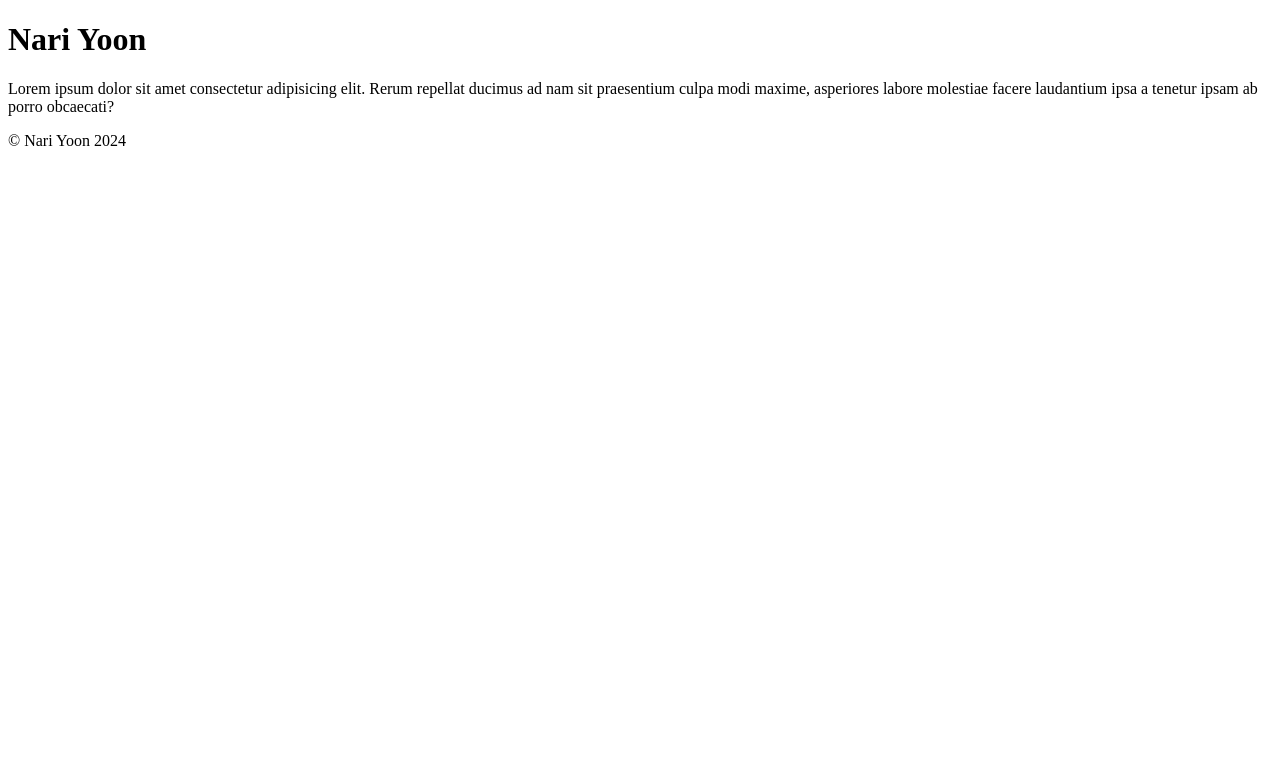
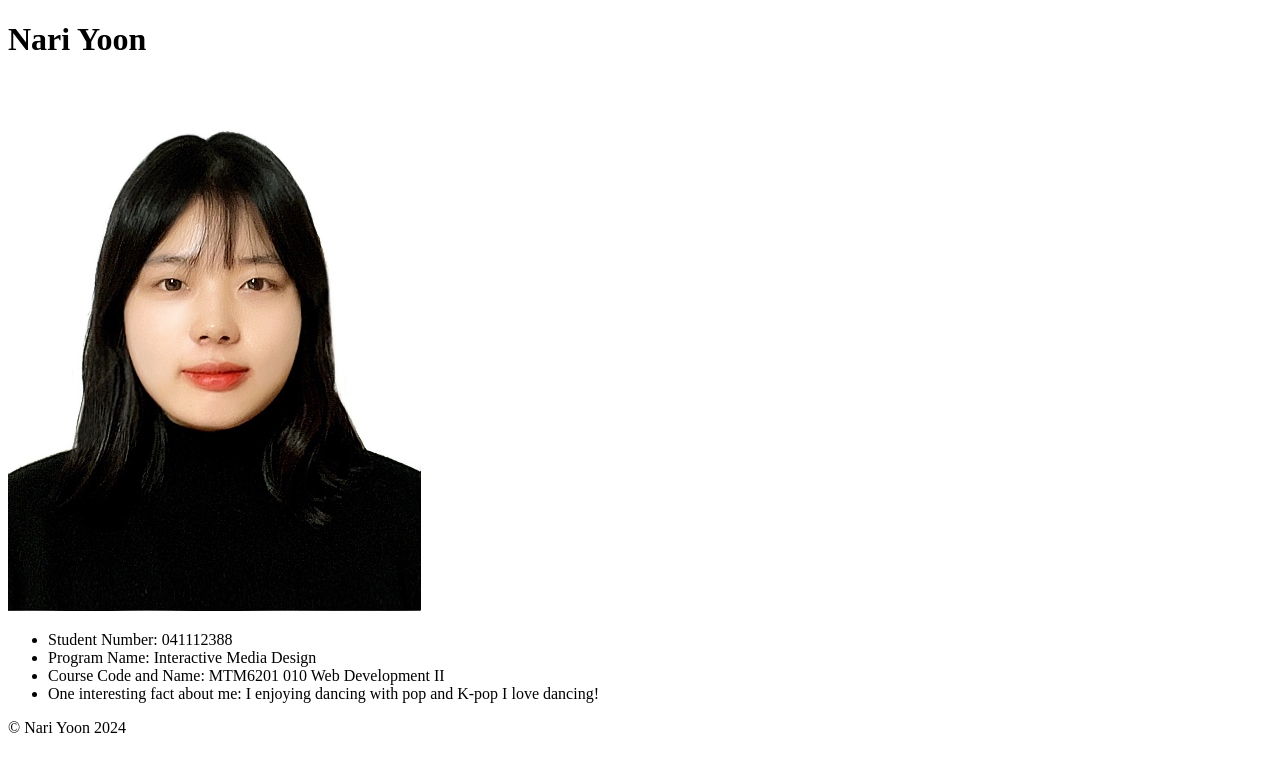
Before and after one commit to yoon0033/mtm6201-week1, a plain HTML site: page index.html in a window 1280 px wide. Drawn offline with Linux system fonts and the light colour scheme.

Commit message:
assignment 1-GitHub Pages Repository

```diff
--- a/index.html
+++ b/index.html
@@ -12,7 +12,13 @@
   </header>
 
   <main>
-    <p>Lorem ipsum dolor sit amet consectetur adipisicing elit. Rerum repellat ducimus ad nam sit praesentium culpa modi maxime, asperiores labore molestiae facere laudantium ipsa a tenetur ipsam ab porro obcaecati?</p>
+    <img src="nariyoon.jpg" alt="Nari Yoon">
+    <ul>
+      <li>Student Number: 041112388</li>
+      <li>Program Name: Interactive Media Design</li>
+      <li>Course Code and Name: MTM6201 010 Web Development II</li>
+      <li>One interesting fact about me: I enjoying dancing with pop and K-pop I love dancing!</li>
+    </ul>
   </main>
 
   <footer>
```
Also changed, not shown: nariyoon.jpg (added).
